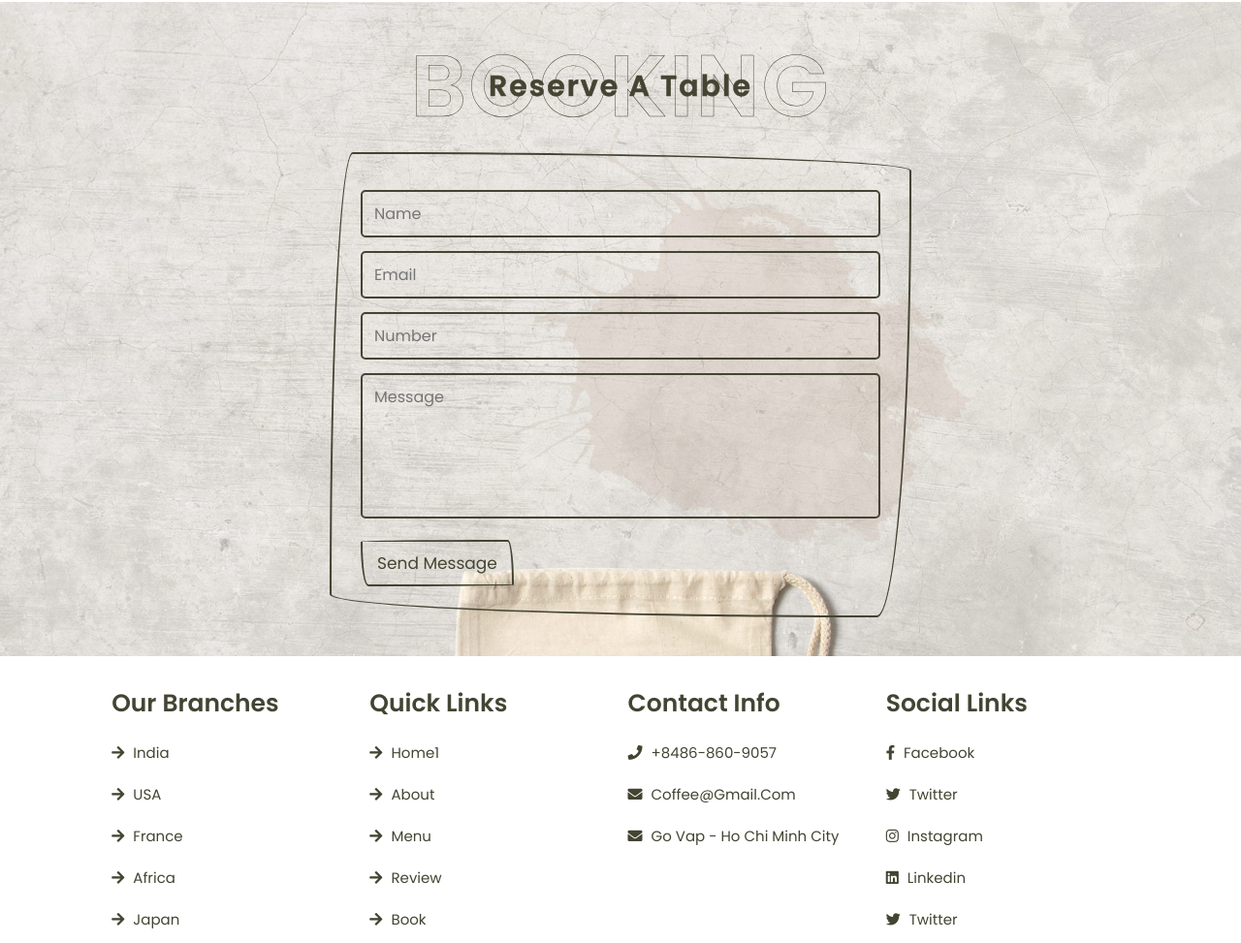
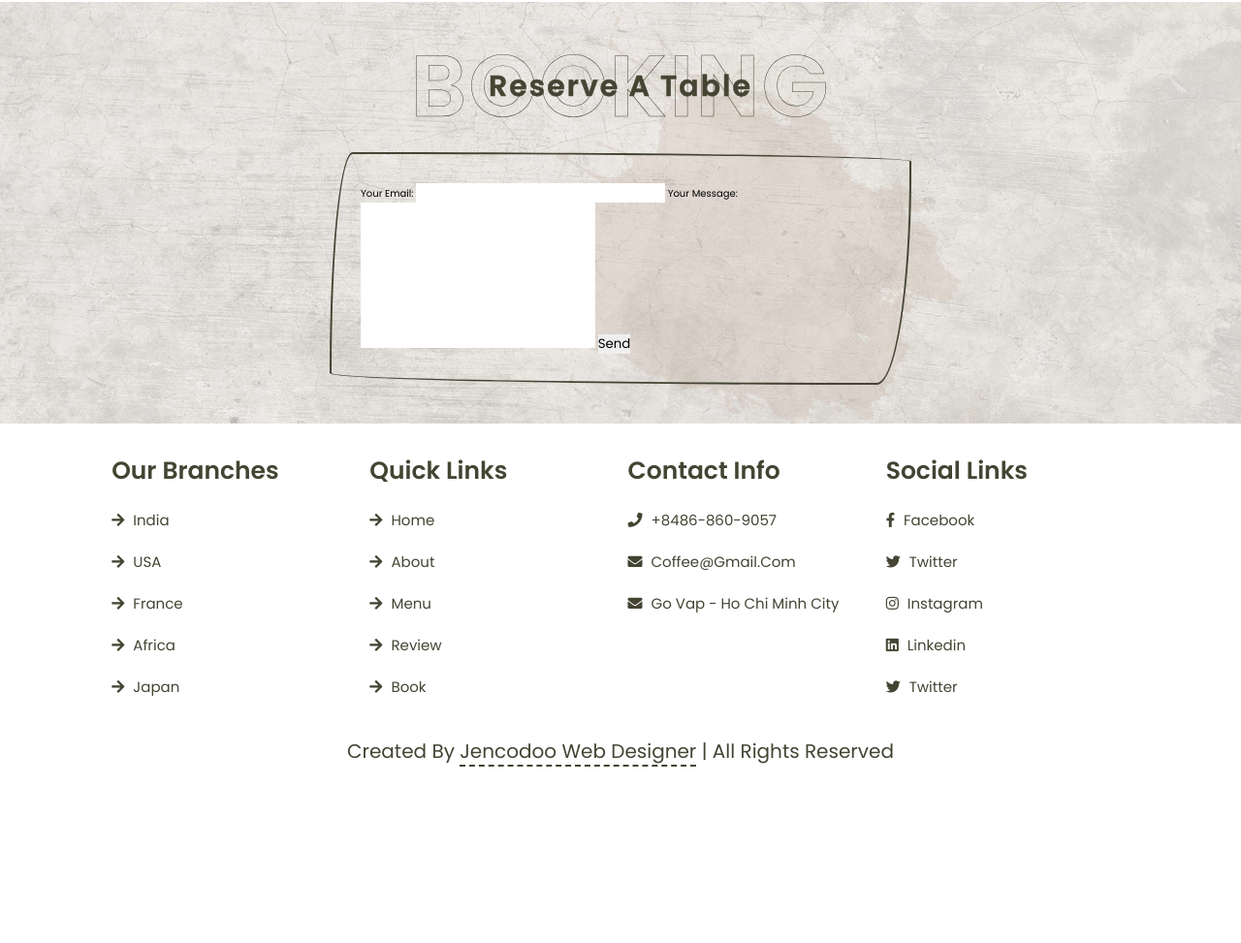
Before and after one commit to jencodoo/Coffee-designer-jencodoo, a plain HTML site: page index.html in a window 1280 px wide. Shown: the part 2823-3796 px from the top of the page at 97% size. After the commit the page ends 3653 px from the top, so only its background shows below. Drawn offline with nearby package versions, Linux system fonts and the light colour scheme.

Commit message:
Update index

```diff
--- a/index.html
+++ b/index.html
@@ -218,12 +218,16 @@
     <!-- BOOK -->
     <section class="book" id="book">
         <h1 class="heading">booking <span>reserve a table</span></h1>
-        <form action="">
-            <input type="text" placeholder="Name" class="box">
-            <input type="email" placeholder="Email" class="box">
-            <input type="number" placeholder="Number" class="box">
-            <textarea name="" placeholder="Message" class="box" id="" cols="30" rows="10"></textarea>
-            <input type="submit" value="send message" class="btn">
+        <form action="https://formspree.io/f/mwpbllgd" method="POST">
+            <label>
+                Your email:
+                <input type="email" name="email">
+            </label>
+            <label>
+                Your message:
+                <textarea name="message"></textarea>
+            </label>
+            <button type="submit">Send</button>
         </form>
     </section>
 
@@ -240,7 +244,7 @@
             </div>
             <div class="box">
                 <h3>quick links</h3>
-                <a href="#home"><i class="fas fa-arrow-right"></i> home1</a>
+                <a href="#home"><i class="fas fa-arrow-right"></i> home</a>
                 <a href="#about"><i class="fas fa-arrow-right"></i> about</a>
                 <a href="#menu"><i class="fas fa-arrow-right"></i> menu</a>
                 <a href="#review"><i class="fas fa-arrow-right"></i> review</a>
```
